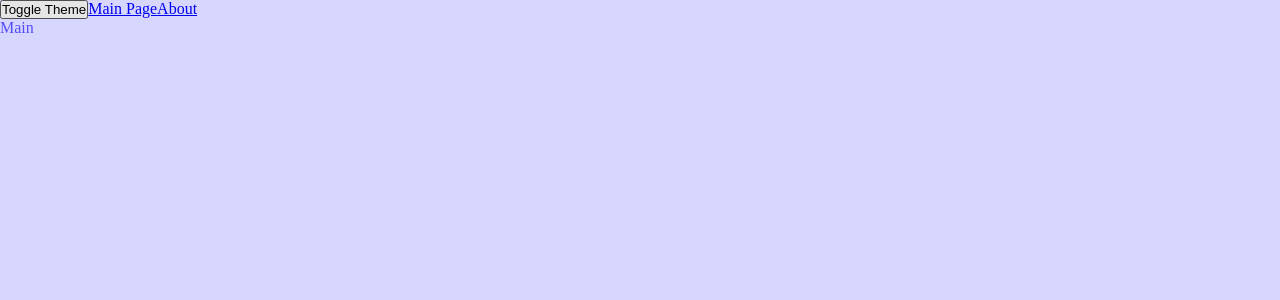
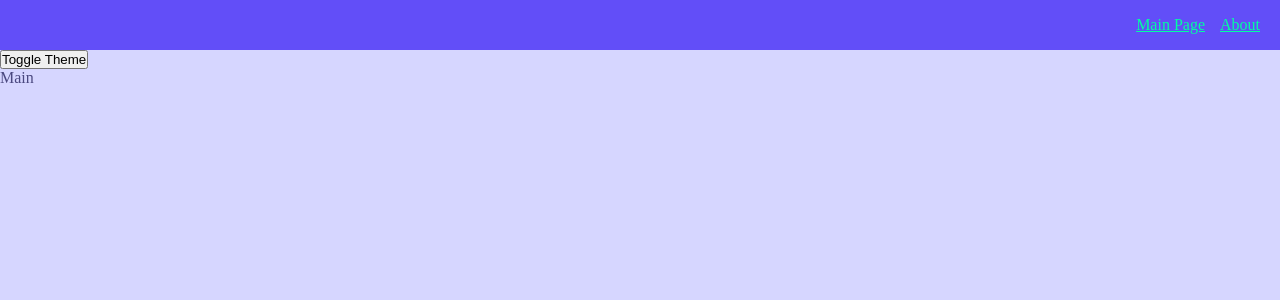
Before and after one commit to AndIReyf/prod-project, a React app: page / in a window 1280 px wide. Shown: the top 300 px of the page. Built offline with nearby package versions, Linux system fonts and the light colour scheme.

Commit message:
Added app Navbar/Link

```diff
--- a/src/app/App.tsx
+++ b/src/app/App.tsx
@@ -1,18 +1,17 @@
 import './styles/index.scss';
 import {JSX} from 'react'
-import {Link} from "react-router-dom";
 import {useTheme} from "app/providers/ThemeProvider";
 import {classNames} from "shared/lib";
 import {AppRoute} from "app/providers/router";
+import {Navbar} from "widgets/Navbar";
 
 export const App = (): JSX.Element => {
   const {theme, toggleTheme} = useTheme();
 
   return (
-    <div className={classNames('app', {}, [theme])}>
+    <div className={classNames({cls: 'app', additional: [theme]})}>
+      <Navbar/>
       <button onClick={toggleTheme}>Toggle Theme</button>
-      <Link to={'/'}>Main Page</Link>
-      <Link to={'/about'}>About</Link>
       <AppRoute/>
     </div>
   )
--- a/src/app/styles/themes/dark.scss
+++ b/src/app/styles/themes/dark.scss
@@ -1,5 +1,10 @@
 .app.dark {
   --bg-color: #624ef8;
+  --bg-color-inverted: #d6d6ff;
+
   --primary-color: #4ef851;
   --secondary-color: #00ffa0;
+
+  --primary-color-inverted: #4b4980;
+  --secondary-color-inverted: #779eb4;
 }
--- a/src/app/styles/themes/light.scss
+++ b/src/app/styles/themes/light.scss
@@ -1,5 +1,10 @@
 .app.light {
   --bg-color: #d6d6ff;
-  --primary-color: #544ef8;
-  --secondary-color: #0095ff;
+  --bg-color-inverted: #624ef8;
+
+  --primary-color: #4b4980;
+  --secondary-color: #779eb4;
+
+  --primary-color-inverted: #4ef851;
+  --secondary-color-inverted: #00ffa0;
 }
--- a/src/app/styles/variables/global.scss
+++ b/src/app/styles/variables/global.scss
@@ -8,4 +8,6 @@
   --font-size-l: 24px;
   --font-line-l: 32px;
   --font-l: var(--font-size-l) / var(--font-line-l) var(--font-family-main);
+
+  --navbar-height: 50px;
 }
--- a/src/shared/config/index.ts
+++ b/src/shared/config/index.ts
@@ -1 +1 @@
-export {routeConfig} from './routeConfig/routeConfig';
+export {routeConfig, RoutePath} from './routeConfig/routeConfig';
--- a/src/shared/lib/classNames/classNames.ts
+++ b/src/shared/lib/classNames/classNames.ts
@@ -1,15 +1,17 @@
 type Mods = Record<string, boolean | string>
 
-type classNames = (
+interface classNamesProps {
   cls: string,
-  mods: Mods,
-  additional: string[]
-) => string;
+  mods?: Mods,
+  additional?: string[]
+}
 
-export const classNames: classNames = (cls, mods, additional) => {
+type classNames = (props: classNamesProps) => string;
+
+export const classNames: classNames = ({cls, mods = {}, additional = []}) => {
   return [
     cls,
-    ...additional,
+    ...additional.filter(Boolean),
     ...Object.entries(mods)
       .filter(([, value]) => Boolean(value))
       .map(([classNames]) => classNames),
--- /dev/null
+++ b/src/shared/ui/AppLink/AppLink.module.scss
@@ -0,0 +1,11 @@
+.appLink {
+  color: var(--primary-color);
+}
+
+.primary {
+  color: var(--primary-color);
+}
+
+.secondary {
+  color: var(--secondary-color-inverted);
+}
--- /dev/null
+++ b/src/shared/ui/AppLink/AppLink.tsx
@@ -0,0 +1,26 @@
+import {JSX, ReactNode} from 'react';
+import classes from './AppLink.module.scss';
+import {Link, LinkProps} from "react-router-dom";
+import {classNames} from "shared/lib";
+
+export enum AppLinkTheme {
+  PRIMARY = 'primary',
+  SECONDARY = 'secondary',
+}
+
+interface AppLinkProps extends LinkProps {
+  className?: string;
+  children: ReactNode;
+  theme?: AppLinkTheme;
+}
+
+export const AppLink = ({className, children, theme = AppLinkTheme.PRIMARY, ...linkProps}: AppLinkProps): JSX.Element => {
+  return (
+    <Link
+      {...linkProps}
+      className={classNames({cls: classes.appLink, additional: [className, classes[theme]]})}
+    >
+      {children}
+    </Link>
+  )
+}
--- /dev/null
+++ b/src/shared/ui/index.ts
@@ -0,0 +1 @@
+export {AppLink, AppLinkTheme} from './AppLink/AppLink';
--- /dev/null
+++ b/src/widgets/Navbar/index.ts
@@ -0,0 +1 @@
+export {Navbar} from './ui/Navbar';
--- /dev/null
+++ b/src/widgets/Navbar/ui/Navbar.module.scss
@@ -0,0 +1,16 @@
+.navbar {
+  width: 100%;
+  height: var(--navbar-height);
+  background-color: var(--bg-color-inverted);
+  display: flex;
+  align-items: center;
+  padding: 20px;
+}
+
+.linksWrapper {
+  margin-left: auto;
+}
+
+.link {
+  margin-left: 15px;
+}
--- /dev/null
+++ b/src/widgets/Navbar/ui/Navbar.tsx
@@ -0,0 +1,20 @@
+import {RoutePath} from "shared/config";
+import {JSX} from "react";
+import {classNames} from "shared/lib";
+import classes from './Navbar.module.scss';
+import {AppLink, AppLinkTheme} from "shared/ui";
+
+interface NavbarProps {
+  className?: string;
+}
+
+export const Navbar = ({className}: NavbarProps): JSX.Element => {
+  return (
+    <div className={classNames({cls: classes.navbar, additional: [className]})}>
+      <div className={classes.linksWrapper}>
+        <AppLink theme={AppLinkTheme.SECONDARY} to={RoutePath.main} className={classes.link}>Main Page</AppLink>
+        <AppLink theme={AppLinkTheme.SECONDARY} to={RoutePath.about} className={classes.link}>About</AppLink>
+      </div>
+    </div>
+  )
+}
```
Also changed, not shown: 1 other file (tests, documents, lock files or other folders).
